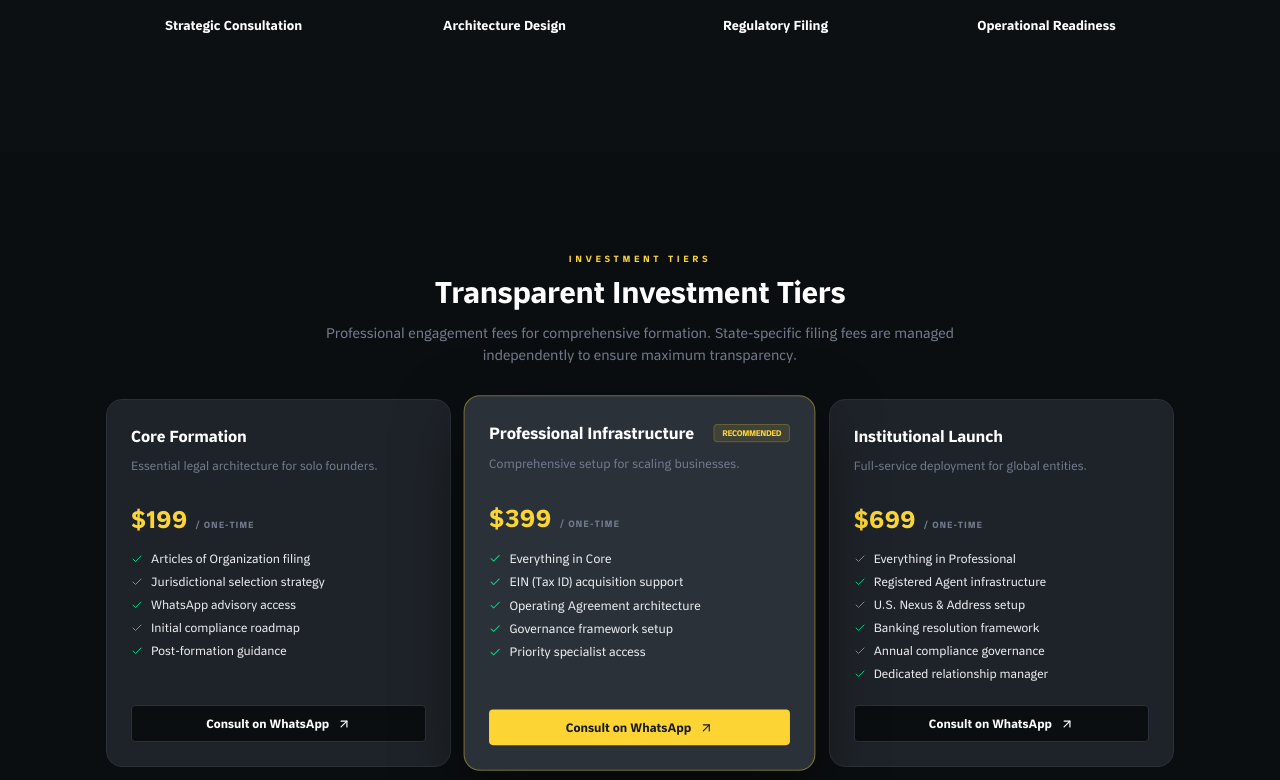
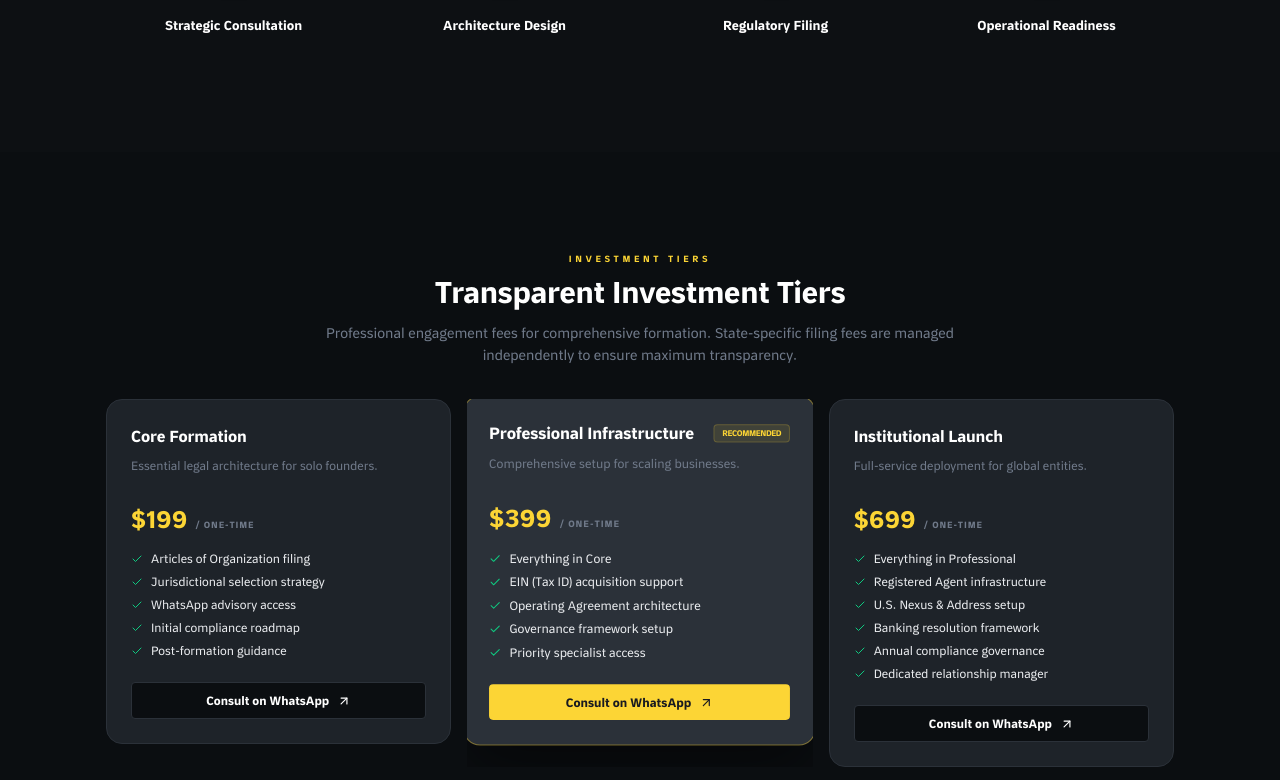
Before and after one commit to moalarbi/startvia-landing, a Next.js app: page / in a window 1280 px wide. Shown: the part 2017-2797 px from the top of the page. Built offline with nearby package versions, Linux system fonts and the light colour scheme.

Commit message:
Integrate AuroraHero and Smooth Reveal animations across the site

```diff
--- a/components/Hero.tsx
+++ b/components/Hero.tsx
@@ -2,6 +2,8 @@
 import { copy, Lang } from '@/data/content';
 import { whatsappLink, packageMessage } from '@/lib/whatsapp';
 import { ImageCarouselHero } from "@/components/ui/ai-image-generator-hero";
+import { AuroraHero } from "@/components/ui/hero-2";
+import { Reveal } from "@/components/ui/reveal";
 
 export default function Hero({lang}:{lang:Lang}){
   const c = copy[lang];
@@ -61,6 +63,8 @@ export default function Hero({lang}:{lang:Lang}){
   ];
 
   return (
+    <AuroraHero>
+      <Reveal delay={0.2}>
         <ImageCarouselHero
           title={c.heroTitle}
           subtitle={c.heroBadge}
@@ -70,5 +74,7 @@ export default function Hero({lang}:{lang:Lang}){
           images={demoImages}
           features={features}
         />
+      </Reveal>
+    </AuroraHero>
   );
 }
--- a/components/Sections.tsx
+++ b/components/Sections.tsx
@@ -4,11 +4,13 @@ import { addOns, companyTypes, copy, faqs, Lang, packages, steps, why } from '@/
 import { packageMessage, whatsappLink } from '@/lib/whatsapp';
 import { LandingAccordionItem } from "@/components/ui/interactive-image-accordion";
 import { FeatureHighlightCard } from "@/components/ui/feature-highlight-card";
+import { Reveal } from "@/components/ui/reveal";
 
 export function TrustStrip({lang}:{lang:Lang}){
   return (
     <section className="border-y border-hairline-dark bg-surface-card/5 py-md overflow-hidden">
       <div className="mx-auto max-w-content px-md">
+        <Reveal delay={0.1}>
           <div className="flex flex-nowrap md:flex-wrap items-center justify-center gap-lg md:justify-between opacity-40">
             {copy[lang].trust.map((t, i)=>(
               <div key={t} className="flex items-center gap-xs text-[10px] font-bold tracking-[0.2em] text-muted uppercase whitespace-nowrap">
@@ -17,23 +19,31 @@ export function TrustStrip({lang}:{lang:Lang}){
               </div>
             ))}
           </div>
+        </Reveal>
       </div>
     </section>
   );
 }
 
 export function CompanyTypes({lang}:{lang:Lang}){
-  return <LandingAccordionItem lang={lang} />;
+  return (
+    <Reveal delay={0.2}>
+      <LandingAccordionItem lang={lang} />
+    </Reveal>
+  );
 }
 
 export function HowItWorks({lang}:{lang:Lang}){
   return (
     <section id="how" className="bg-surface-card/10 py-section" dir={lang==='ar'?'rtl':'ltr'}>
       <div className="mx-auto max-w-content px-md">
+        <Reveal delay={0.1}>
           <h2 className="text-center text-display-sm font-bold text-white mb-xl">{copy[lang].howTitle}</h2>
+        </Reveal>
         <div className="grid gap-md md:grid-cols-4">
           {steps.map((s,i)=>(
-            <div key={i} className="relative flex flex-col items-center text-center group p-md rounded-xl hover:bg-surface-card/50 transition-all">
+            <Reveal key={i} delay={0.1 * (i + 1)}>
+              <div className="relative flex flex-col items-center text-center group p-md rounded-xl hover:bg-surface-card/50 transition-all h-full">
                 <div className="grid h-10 w-10 place-items-center rounded-lg border border-hairline-dark bg-canvas-dark text-primary text-body-sm font-bold shadow-sm group-hover:border-primary/30 transition-colors">
                   0{i+1}
                 </div>
@@ -41,6 +51,7 @@ export function HowItWorks({lang}:{lang:Lang}){
                   {lang==='en'?s.en:s.ar}
                 </p>
               </div>
+            </Reveal>
           ))}
         </div>
       </div>
@@ -52,14 +63,17 @@ export function Pricing({lang}:{lang:Lang}){
   const c = copy[lang];
   return (
     <section id="pricing" className="mx-auto max-w-content px-md py-section" dir={lang==='ar'?'rtl':'ltr'}>
+      <Reveal delay={0.1}>
         <div className="flex flex-col items-center text-center mb-xl">
           <span className="text-[9px] font-black tracking-[0.4em] text-primary uppercase mb-xs">Investment Tiers</span>
           <h2 className="text-display-sm font-bold text-white md:text-display-md">{c.pricingTitle}</h2>
           <p className="mt-sm max-w-2xl text-body-sm text-muted md:text-body-md">{c.pricingText}</p>
         </div>
+      </Reveal>
       <div className="grid gap-md lg:grid-cols-3">
-        {packages.map(p=>(
-          <div key={p.name} className={`flex flex-col rounded-xl p-lg border transition-all duration-500 hover:shadow-soft-lg ${p.popular?'bg-surface-elevated border-primary/40 shadow-soft-lg scale-[1.02] z-10':'bg-surface-card border-hairline-dark hover:border-muted/20'}`}>
+        {packages.map((p, i)=>(
+          <Reveal key={p.name} delay={0.1 * (i + 1)}>
+            <div className={`flex flex-col rounded-xl p-lg border transition-all duration-500 hover:shadow-soft-lg h-full ${p.popular?'bg-surface-elevated border-primary/40 shadow-soft-lg scale-[1.02] z-10':'bg-surface-card border-hairline-dark hover:border-muted/20'}`}>
               <div className="mb-md">
                 <div className="flex items-center justify-between mb-xs">
                   <h3 className="text-title-sm font-bold text-white">{p.name}</h3>
@@ -86,6 +100,7 @@ export function Pricing({lang}:{lang:Lang}){
                 <ArrowUpRight size={14}/>
               </a>
             </div>
+          </Reveal>
         ))}
       </div>
     </section>
@@ -97,11 +112,14 @@ export function BentoFeatures({lang}:{lang:Lang}){
   return (
     <section id="services" className="bg-canvas-dark py-section" dir={lang==='ar'?'rtl':'ltr'}>
       <div className="mx-auto max-w-content px-md">
+        <Reveal delay={0.1}>
           <div className="flex flex-col items-center text-center mb-xl">
             <h2 className="text-display-sm font-bold text-white">{c.addTitle}</h2>
           </div>
+        </Reveal>
         <div className="grid grid-cols-1 md:grid-cols-3 gap-md">
-          <div className="md:col-span-2 card-official flex flex-col md:flex-row gap-md items-center">
+          <Reveal delay={0.2} className="md:col-span-2">
+            <div className="card-official flex flex-col md:flex-row gap-md items-center h-full">
               <div className="p-md bg-primary/5 rounded-lg border border-primary/10">
                 <BarChart3 size={32} className="text-primary"/>
               </div>
@@ -110,17 +128,23 @@ export function BentoFeatures({lang}:{lang:Lang}){
                 <p className="text-xs text-muted leading-relaxed">{lang==='en'?'Strategic acquisition of Federal Tax IDs and annual regulatory filings.':'استخراج استراتيجي للأرقام الضريبية الفيدرالية وإيداع التقارير التنظيمية السنوية.'}</p>
               </div>
             </div>
-          <div className="card-official flex flex-col justify-center items-center text-center">
+          </Reveal>
+          <Reveal delay={0.3}>
+            <div className="card-official flex flex-col justify-center items-center text-center h-full">
               <Globe2 size={24} className="text-primary mb-md"/>
               <h3 className="text-title-sm font-bold text-white mb-xs">{lang==='en'?'Global Nexus':'الربط العالمي'}</h3>
               <p className="text-xs text-muted">{lang==='en'?'U.S. business address and operational presence.':'عنوان تجاري أمريكي وتواجد تشغيلي رسمي.'}</p>
             </div>
-          <div className="card-official flex flex-col justify-center items-center text-center">
+          </Reveal>
+          <Reveal delay={0.4}>
+            <div className="card-official flex flex-col justify-center items-center text-center h-full">
               <Scale size={24} className="text-primary mb-md"/>
               <h3 className="text-title-sm font-bold text-white mb-xs">{lang==='en'?'Legal Governance':'الحوكمة القانونية'}</h3>
               <p className="text-xs text-muted">{lang==='en'?'Operating agreements and corporate bylaws.':'اتفاقيات التشغيل واللوائح الداخلية للشركات.'}</p>
             </div>
-          <div className="md:col-span-2 card-official flex flex-col md:flex-row gap-md items-center">
+          </Reveal>
+          <Reveal delay={0.5} className="md:col-span-2">
+            <div className="card-official flex flex-col md:flex-row gap-md items-center h-full">
               <div className="p-md bg-trading-up/5 rounded-lg border border-trading-up/10">
                 <Zap size={32} className="text-trading-up"/>
               </div>
@@ -129,6 +153,7 @@ export function BentoFeatures({lang}:{lang:Lang}){
                 <p className="text-xs text-muted leading-relaxed">{lang==='en'?'Preparation of banking resolutions and institutional documentation for U.S. accounts.':'تجهيز قرارات فتح الحسابات والمستندات المؤسسية للحسابات الأمريكية.'}</p>
               </div>
             </div>
+          </Reveal>
         </div>
       </div>
     </section>
@@ -139,16 +164,20 @@ export function WhyUs({lang}:{lang:Lang}){
   const icons = [<Shield key="1" size={20}/>, <Clock key="2" size={20}/>, <Star key="3" size={20}/>];
   return (
     <section className="mx-auto max-w-content px-md py-section" dir={lang==='ar'?'rtl':'ltr'}>
+      <Reveal delay={0.1}>
         <h2 className="text-center text-display-sm font-bold text-white mb-xl">{copy[lang].whyTitle}</h2>
+      </Reveal>
       <div className="grid gap-md md:grid-cols-3">
         {why.map((w,i)=>(
-          <div key={i} className="card-official group border-l-2 border-l-primary/20 hover:border-l-primary transition-all">
+          <Reveal key={i} delay={0.1 * (i + 1)}>
+            <div className="card-official group border-l-2 border-l-primary/20 hover:border-l-primary transition-all h-full">
               <div className="mb-md text-primary">
                 {icons[i]}
               </div>
               <h3 className="text-title-sm font-bold text-white">{w[0]}</h3>
               <p className="mt-sm text-body-sm leading-relaxed text-muted">{w[1]}</p>
             </div>
+          </Reveal>
         ))}
       </div>
     </section>
@@ -159,10 +188,13 @@ export function FAQ({lang}:{lang:Lang}){
   return (
     <section id="faq" className="bg-canvas-dark py-section" dir={lang==='ar'?'rtl':'ltr'}>
       <div className="mx-auto max-w-2xl px-md">
+        <Reveal delay={0.1}>
           <h2 className="text-center text-display-sm font-bold text-white mb-xl">{copy[lang].faqTitle}</h2>
+        </Reveal>
         <div className="space-y-xs">
           {faqs.map((f,i)=>(
-            <details key={i} className="group rounded-lg border border-hairline-dark bg-surface-card/50 transition-all hover:bg-surface-card">
+            <Reveal key={i} delay={0.1 * (i + 1)}>
+              <details className="group rounded-lg border border-hairline-dark bg-surface-card/50 transition-all hover:bg-surface-card">
                 <summary className="flex cursor-pointer items-center justify-between p-md text-body-sm font-bold text-white hover:text-primary">
                   <div className="flex items-center gap-xs">
                     <HelpCircle size={16} className="text-muted group-open:text-primary"/>
@@ -174,6 +206,7 @@ export function FAQ({lang}:{lang:Lang}){
                   {lang==='en'?f[1]:f[3]}
                 </div>
               </details>
+            </Reveal>
           ))}
         </div>
       </div>
@@ -185,6 +218,7 @@ export function FinalCTA({lang}:{lang:Lang}){
   const c = copy[lang];
   return (
     <section className="px-md py-section flex justify-center" dir={lang==='ar'?'rtl':'ltr'}>
+      <Reveal delay={0.2}>
         <FeatureHighlightCard
           imageSrc="https://images.unsplash.com/photo-1460925895917-afdab827c52f?q=80&w=2426&auto=format&fit=crop"
           imageAlt="U.S. Business Infrastructure"
@@ -193,6 +227,7 @@ export function FinalCTA({lang}:{lang:Lang}){
           buttonText={c.cta}
           onButtonClick={() => window.location.href = whatsappLink(packageMessage())}
         />
+      </Reveal>
     </section>
   );
 }
--- /dev/null
+++ b/components/ui/reveal.tsx
@@ -0,0 +1,51 @@
+"use client";
+
+import React, { useEffect, useRef } from "react";
+import { motion, useInView, useAnimation } from "framer-motion";
+
+interface RevealProps {
+  children: React.ReactNode;
+  width?: "fit-content" | "100%";
+  delay?: number;
+  direction?: "up" | "down" | "left" | "right";
+}
+
+export const Reveal = ({ children, width = "100%", delay = 0, direction = "up" }: RevealProps) => {
+  const ref = useRef(null);
+  const isInView = useInView(ref, { once: true, margin: "-50px" });
+  const mainControls = useAnimation();
+
+  useEffect(() => {
+    if (isInView) {
+      mainControls.start("visible");
+    }
+  }, [isInView, mainControls]);
+
+  const getDirectionOffset = () => {
+    switch (direction) {
+      case "up": return { y: 40, x: 0 };
+      case "down": return { y: -40, x: 0 };
+      case "left": return { x: 40, y: 0 };
+      case "right": return { x: -40, y: 0 };
+      default: return { y: 40, x: 0 };
+    }
+  };
+
+  const offset = getDirectionOffset();
+
+  return (
+    <div ref={ref} style={{ position: "relative", width, overflow: "hidden" }}>
+      <motion.div
+        variants={{
+          hidden: { opacity: 0, y: offset.y, x: offset.x },
+          visible: { opacity: 1, y: 0, x: 0 },
+        }}
+        initial="hidden"
+        animate={mainControls}
+        transition={{ duration: 0.8, delay: delay, ease: [0.16, 1, 0.3, 1] }}
+      >
+        {children}
+      </motion.div>
+    </div>
+  );
+};
```
Also changed, not shown: components/ui/hero-2.tsx (added, +59 -0 lines). Lines whose indentation alone changed are shown as unchanged.
